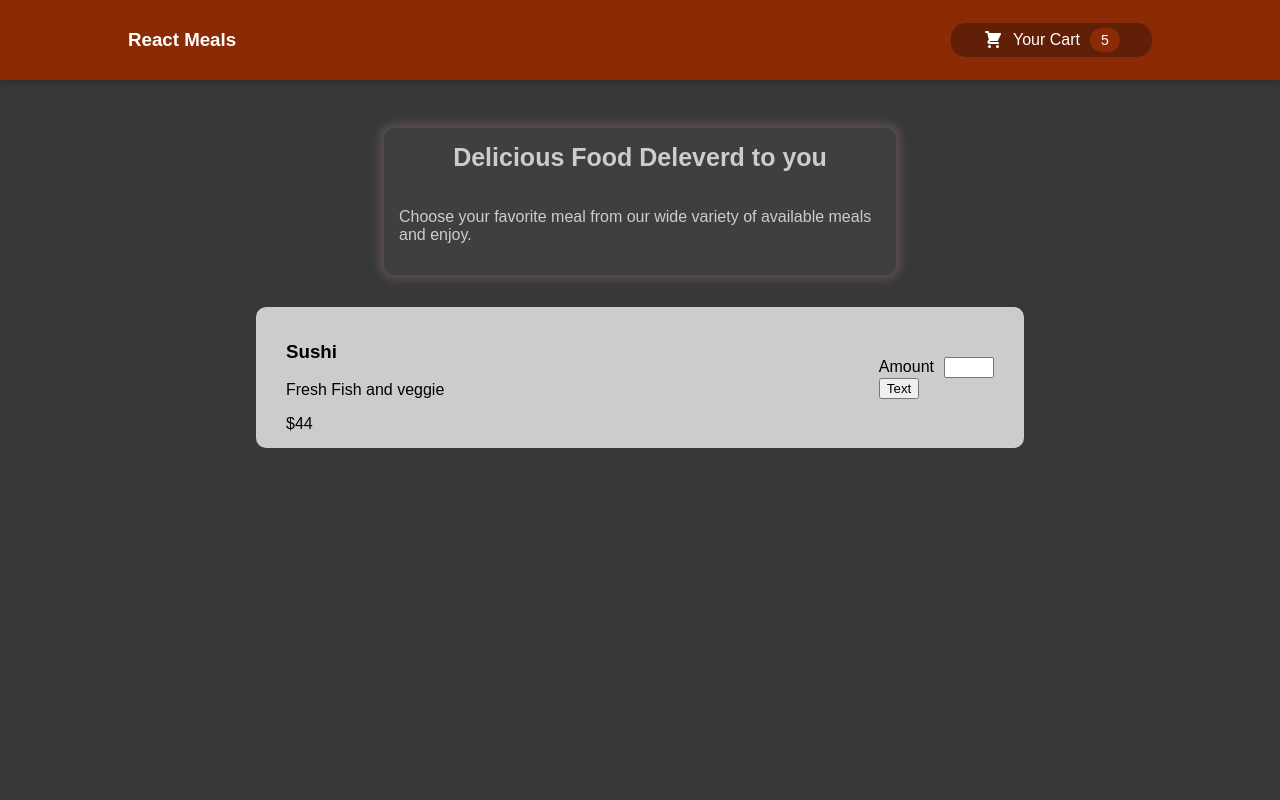
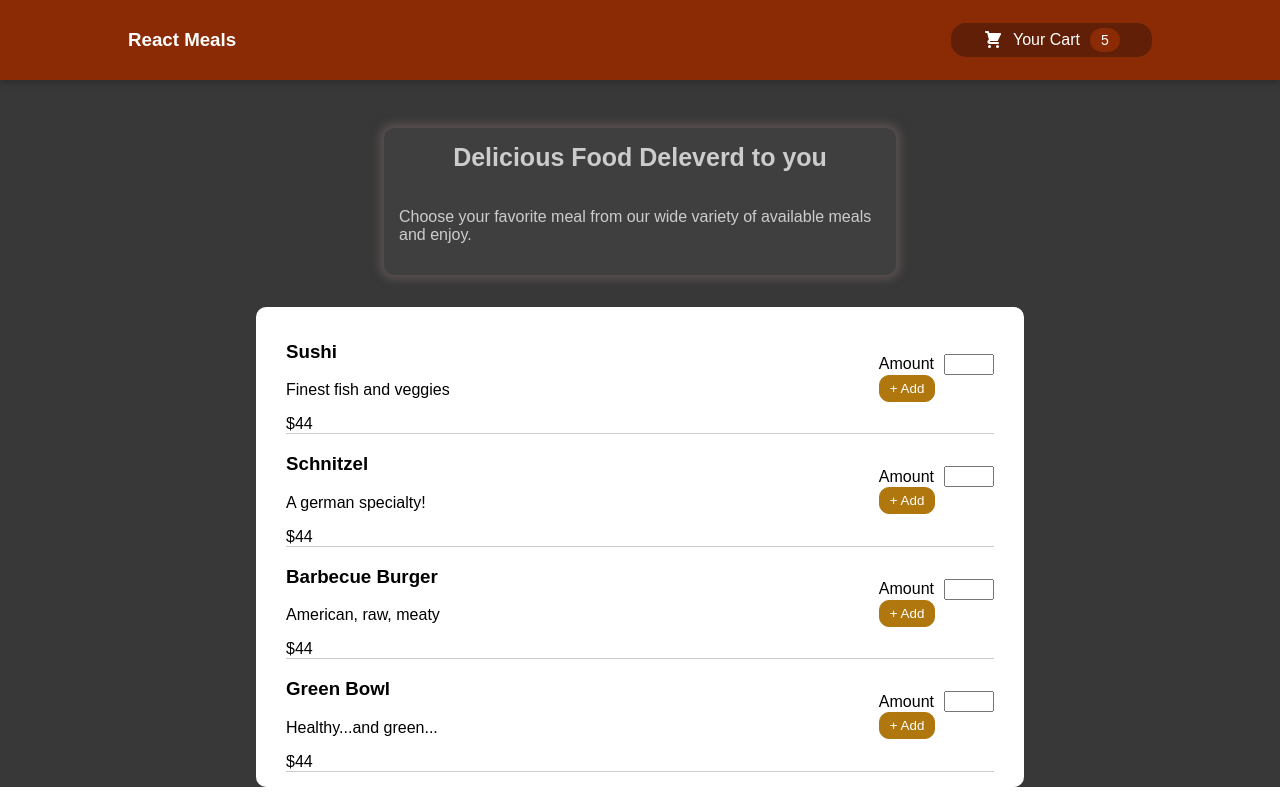
Before and after one commit to shrujan/React-Basic---UserComponent, a React (Create React App) app: page /react-menu in a window 1280 px wide. Built offline with nearby package versions, Linux system fonts and the light colour scheme.

Commit message:
addeded few props

```diff
--- a/src/components/Exercice-2-React-Menu/Common/_variables.scss
+++ b/src/components/Exercice-2-React-Menu/Common/_variables.scss
@@ -1,8 +1,10 @@
 
-$colorMaroon: #8a2b06;
+$colorMaroon:      #8a2b06;
 
-$colorGray:   #cccccc;
+$colorGray:        #cccccc;
+$colorWhite:       #FFFFFF;
 
-$colorBrownDark: #3f3f3f;
-$colorBrownDark2: #383838;
+$colorBrown:       #af770d;
+$colorBrownDark:   #3f3f3f;
+$colorBrownDark2:  #383838;
 $colorShadowBrown: #5d5252;
--- /dev/null
+++ b/src/components/Exercice-2-React-Menu/ConstData/DummyMeals.js
@@ -0,0 +1,26 @@
+export const DUMMY_MEALS = [
+    {
+      id: 'm1',
+      name: 'Sushi',
+      description: 'Finest fish and veggies',
+      price: 22.99,
+    },
+    {
+      id: 'm2',
+      name: 'Schnitzel',
+      description: 'A german specialty!',
+      price: 16.5,
+    },
+    {
+      id: 'm3',
+      name: 'Barbecue Burger',
+      description: 'American, raw, meaty',
+      price: 12.99,
+    },
+    {
+      id: 'm4',
+      name: 'Green Bowl',
+      description: 'Healthy...and green...',
+      price: 18.99,
+    },
+  ];
--- a/src/components/Exercice-2-React-Menu/Home.module.scss
+++ b/src/components/Exercice-2-React-Menu/Home.module.scss
@@ -1,7 +1,7 @@
 @import './Common/common';
 
 main.menu-main {
-  height: 100vh;
+  height: 100%;
   width: 100vw;
   background-color: $colorBrownDark2;
   > section {
@@ -11,5 +11,6 @@ main.menu-main {
     flex-direction: column;
     position: relative;
     top: 8rem;
+    background-color: $colorBrownDark2;
   }
 }
--- a/src/components/Exercice-2-React-Menu/MenuItem/MenuItem.module.scss
+++ b/src/components/Exercice-2-React-Menu/MenuItem/MenuItem.module.scss
@@ -1,7 +1,10 @@
+@import '../Common/common';
+
 .menu-item {
   display: flex;
   align-items: center;
   justify-content: space-between;
+  border-bottom: 1px solid $colorGray;
   > div {
     > div {
       display: flex;
--- a/src/components/Exercice-2-React-Menu/MenuItem/MenuItem.tsx
+++ b/src/components/Exercice-2-React-Menu/MenuItem/MenuItem.tsx
@@ -1,12 +1,16 @@
+import { useEffect } from 'react'
 import { Button } from '../Utils/Button'
 import styles from './MenuItem.module.scss'
 
-export const MenuItem = () => {
+export const MenuItem = (props: any) => {
+  useEffect(() => {
+    console.log(props)
+  })
   return (
     <div className={ styles['menu-item'] }>
       <div>
-        <h3>Sushi</h3>
-        <p>Fresh Fish and veggie</p>
+        <h3>{ props.item.name }</h3>
+        <p>{ props.item.description }</p>
         <span>$44</span>
       </div>
       <div>
@@ -15,7 +19,7 @@ export const MenuItem = () => {
           <input type='number' id='amount'></input>
         </div>
         <div>
-          <Button />
+          <Button text={ '+ Add' } classes={ 'filled' }/>
         </div>
       </div>
     </div>
--- a/src/components/Exercice-2-React-Menu/MenuItemsContainer/MenuItemsContainer.module.scss
+++ b/src/components/Exercice-2-React-Menu/MenuItemsContainer/MenuItemsContainer.module.scss
@@ -5,5 +5,5 @@
   margin-top: 2rem;
   padding: 15px 30px;
   border-radius: 10px;
-  background-color: $colorGray;
+  background-color: $colorWhite;
 }
--- a/src/components/Exercice-2-React-Menu/MenuItemsContainer/MenuItemsContainer.tsx
+++ b/src/components/Exercice-2-React-Menu/MenuItemsContainer/MenuItemsContainer.tsx
@@ -1,10 +1,17 @@
 import { MenuItem } from '../MenuItem/MenuItem'
-import style from './MenuItemsContainer.module.scss'
+import style from './MenuItemsContainer.module.scss';
+import { DUMMY_MEALS as meals } from '../ConstData/DummyMeals';
+import { useState } from 'react';
 
 export const MenuItemsContainer = () => {
+  const [mealsList, updateMealsList] = useState(meals)
+
   return (
     <section className={ style['menu-items-container'] }>
-      <MenuItem></MenuItem>
+      {
+        mealsList && mealsList.map(mealItem => <MenuItem item={ mealItem }></MenuItem>)
+      }
+
     </section>
   )
 }
--- /dev/null
+++ b/src/components/Exercice-2-React-Menu/Utils/Button.module.scss
@@ -0,0 +1,12 @@
+@import '../Common/common';
+
+button.button {
+  padding: 5px 10px;
+  color: $colorWhite;
+  border: 1px solid $colorBrown;
+  border-radius: 10px;
+  cursor: pointer;
+  &.filled {
+    background-color: $colorBrown;
+  }
+}
--- a/src/components/Exercice-2-React-Menu/Utils/Button.tsx
+++ b/src/components/Exercice-2-React-Menu/Utils/Button.tsx
@@ -1,4 +1,5 @@
+import styles from './Button.module.scss';
 
-export const Button = () => {
-  return <button>Text</button>
+export const Button = (props: any) => {
+  return <button onClick={ props.clickHandler } className={ styles['button'] + " " + styles[props.classes] }>{ props.text }</button>
 }
```
Also changed, not shown: src/components/Exercice-2-React-Menu/ConstData/Menu.json (deleted).
